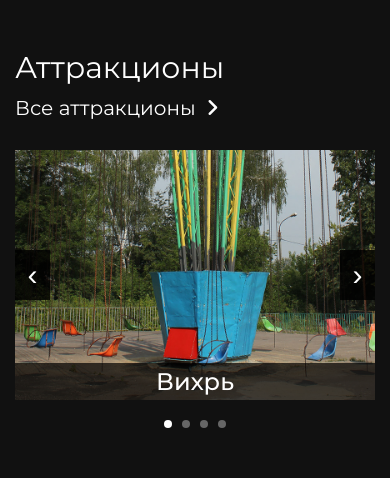
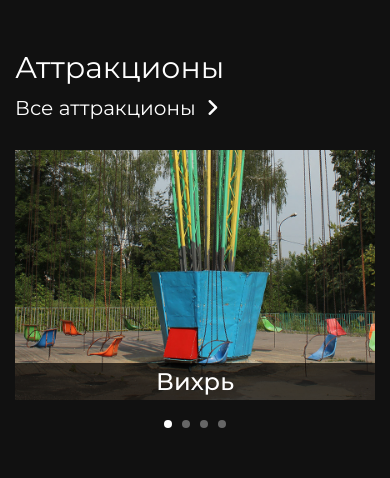
Before and after one commit to Kanat1ch/parkorel, a PHP site: page / in a window 390 px wide. Shown: the part 2486-2964 px from the top of the page. Run offline with PHP 8.4, Linux system fonts and the light colour scheme; some libraries are stand-ins or nearby versions; some web fonts are replaced.

Commit message:
bugs fixed

```diff
--- a/scripts/script.js
+++ b/scripts/script.js
@@ -34,6 +34,7 @@ menuBtn.addEventListener('click', () => {
     if (mobileMenu.classList.contains('active')) {
         line.classList.add('active-arrow');
         body.style.overflowY = 'hidden';
+        mobileMenu.style.overflowY = 'scroll';
     } else {
         line.classList.remove('active-arrow');
         body.style.overflowY = '';
--- a/styles/style.css
+++ b/styles/style.css
@@ -298,7 +298,8 @@ section, header, footer {
   left: -100vw;
   top: 0;
   width: 100vw;
-  height: 100vh;
+  min-height: 100vh;
+  height: 100%;
   overflow: hidden;
   background: #fff;
   z-index: 9;
@@ -360,7 +361,6 @@ section, header, footer {
   width: 210px;
   height: 25px;
   margin-right: 5px;
-  border-radius: 3px;
   border: 1px solid #222;
   padding-left: 8px;
 }
@@ -376,7 +376,6 @@ section, header, footer {
   border: none;
   outline: none;
   background-color: #222;
-  border-radius: 3px;
   -webkit-transition: background .2s linear;
   transition: background .2s linear;
 }
@@ -1091,9 +1090,7 @@ section, header, footer {
     height: 250px;
   }
   .attr .nav-btn {
-    width: 35px;
-    height: 50px;
-    font-size: 30px;
+    display: none;
   }
 }
 /*# sourceMappingURL=style.css.map */
--- a/styles/style.scss
+++ b/styles/style.scss
@@ -288,10 +288,10 @@ section, header, footer {
     left: -100vw;
     top: 0;
     width: 100vw;
-    height: 100vh;
+    min-height: 100vh;
+    height: 100%;
     overflow: hidden;
     background: #fff;
-    // background: url(../img/mobile-menu.jpg) center center/cover no-repeat;
     z-index: 9;
     transition: all 0.4s ease-out;
 
@@ -343,7 +343,6 @@ section, header, footer {
             width: 210px;
             height: 25px;
             margin-right: 5px;
-            border-radius: 3px;
             border: 1px solid #222;
             padding-left: 8px;
 
@@ -359,7 +358,6 @@ section, header, footer {
             border: none;
             outline: none;
             background-color: #222;
-            border-radius: 3px;
             transition: background .2s linear;
 
             &:active {
@@ -1036,9 +1034,7 @@ section, header, footer {
         }
 
         .nav-btn {
-            width: 35px;
-            height: 50px;
-            font-size: 30px;
+            display: none;
         }
     }
 }
```
Also changed, not shown: 1 other file.
